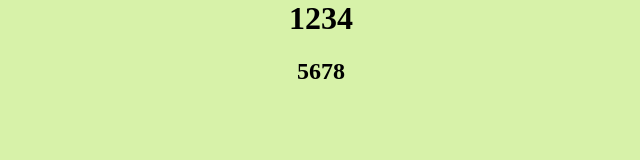
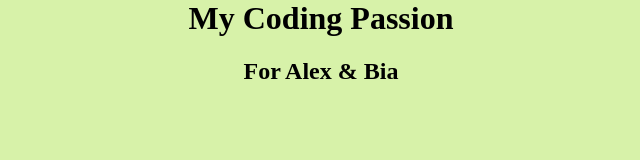
Before and after one commit to raojwi/mycodingpassion, a plain HTML site: page index.html in a window 1280 px wide. Shown: the whole page, without its empty margins (319-959 px from the left). Drawn offline with Linux system fonts and the light colour scheme.

Commit message:
Update index.html

```diff
--- a/index.html
+++ b/index.html
@@ -7,7 +7,7 @@
     <link rel="stylesheet" href="styles.css">
 </head>
 <body>
-    <h1>1234</h1>
-    <h2>5678</h2>
+    <h1>My Coding Passion</h1>
+    <h2>For Alex & Bia</h2>
 </body>
 </html>
```
